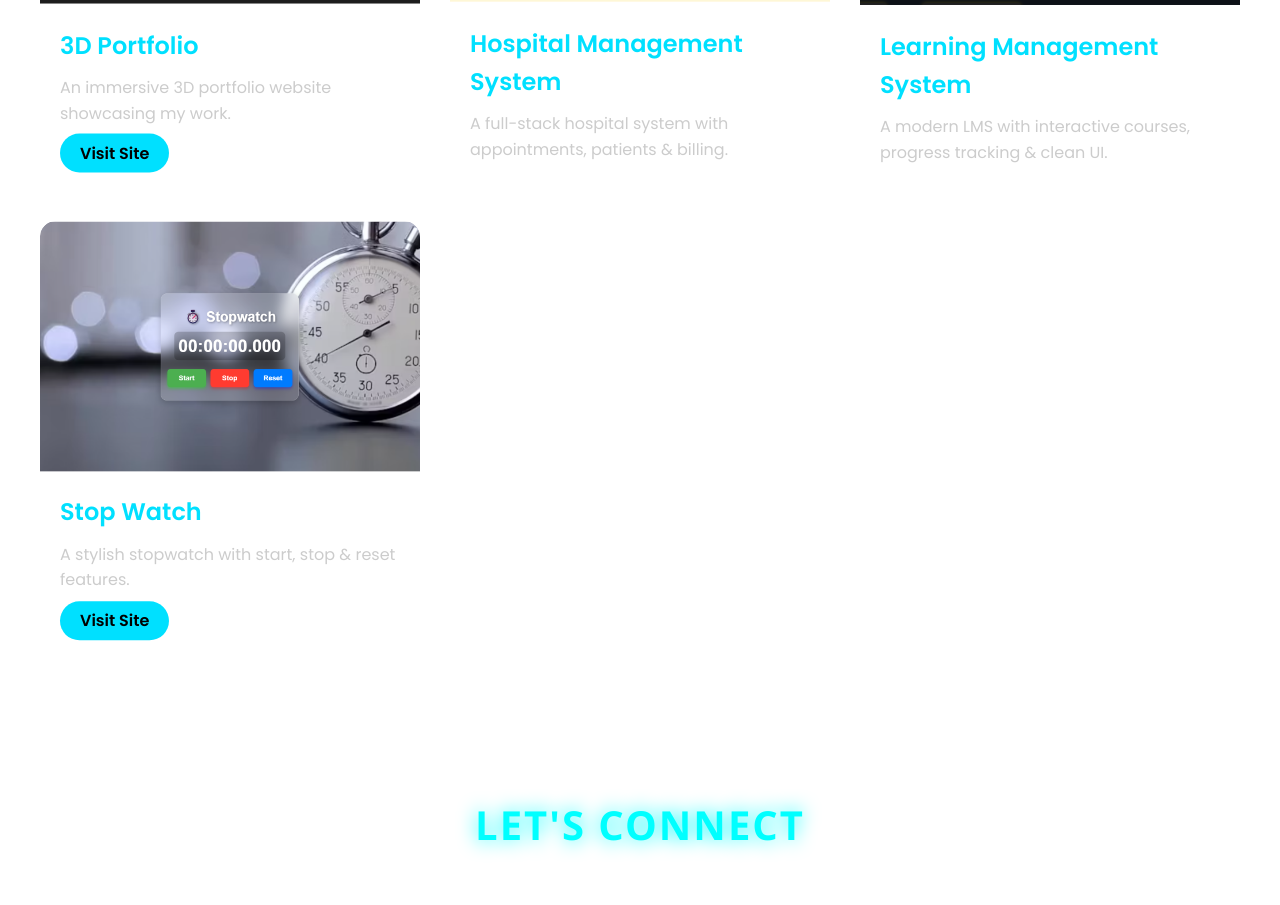
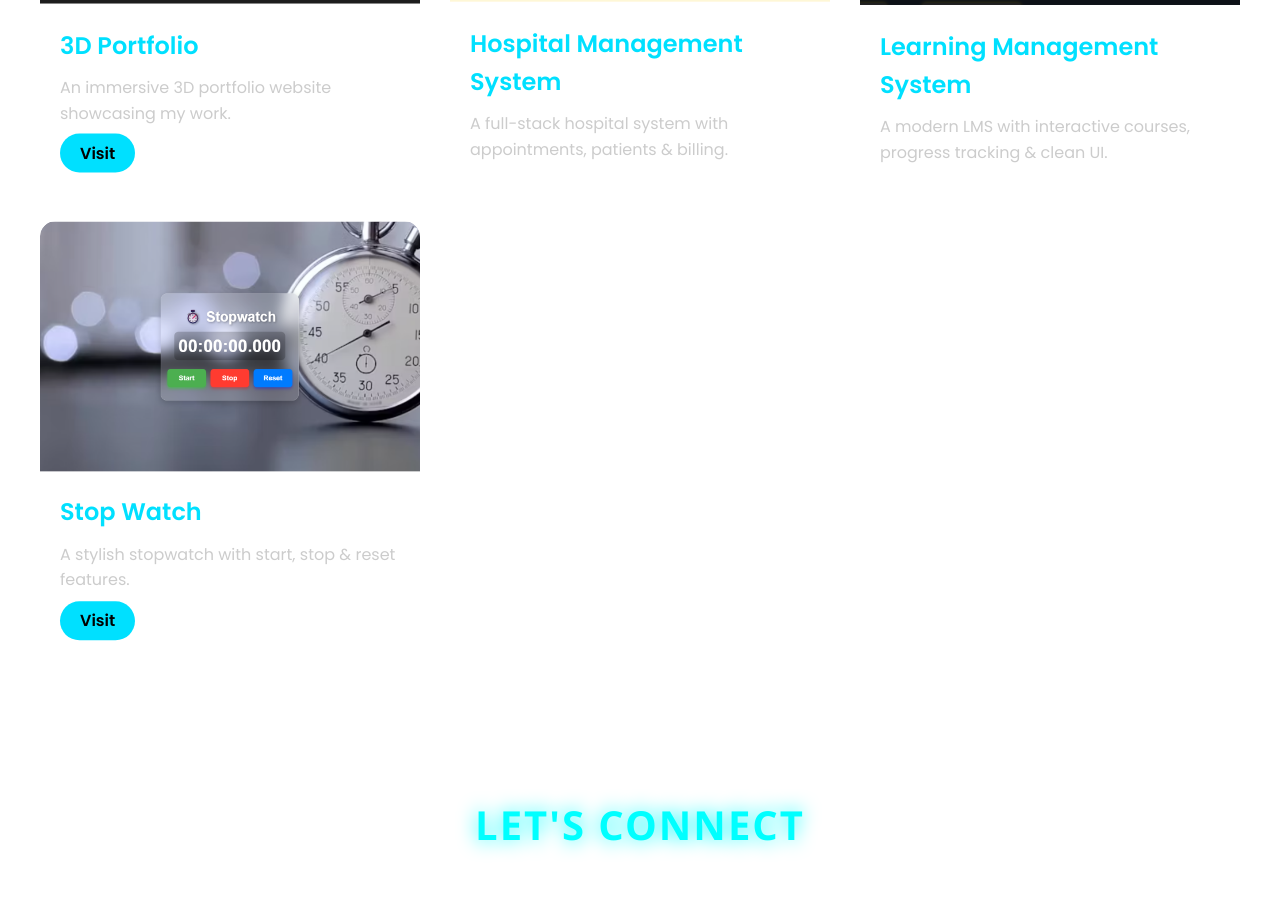
Before and after one commit to MadhuVasamsetti/portfolio, a React (Create React App) app: page / in a window 1280 px wide. Shown: the part 4600-5505 px from the top of the page. Built offline with nearby package versions, Linux system fonts and the light colour scheme.

Commit message:
Update Projects.jsx

```diff
--- a/src/components/Projects.jsx
+++ b/src/components/Projects.jsx
@@ -78,7 +78,7 @@ const Projects = () => {
                     rel="noopener noreferrer"
                     className="overlay-btn"
                   >
-                    Visit Site
+                    Visit
                   </a>
                 )}
               </div>
```
